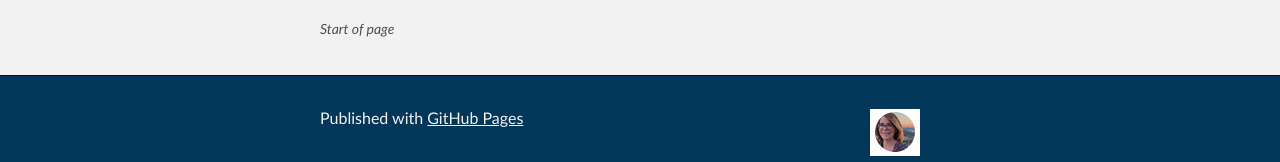
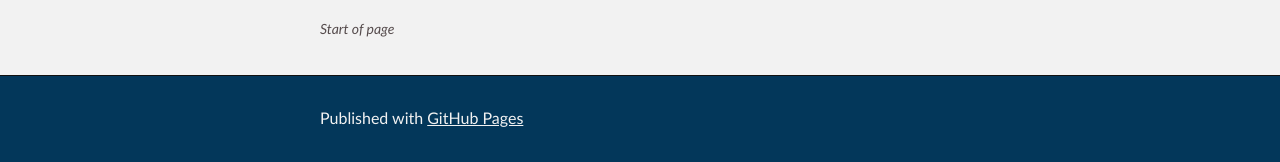
Before and after one commit to michelle-miller/michelle-miller.github.io, a Jekyll site: the page built from index.md, in a window 1280 px wide. Shown: the part 5799-5961 px from the top of the page. Built offline with Jekyll 4.4.1, drawn with Linux system fonts in a browser that asks for light colours; our own code applies the rules of GitHub Pages for plain Markdown files.

Commit message:
removing w, h

```diff
--- a/_sass/jekyll-theme-slate.scss
+++ b/_sass/jekyll-theme-slate.scss
@@ -436,11 +436,9 @@ Full-Width Styles
 .contact_link {
   display: inline;
   float: right;
-  width: 90px;
-  height:50px;
   text-indent: -5000px;
   overflow: hidden;
-  background: url(../images/user-icon.png) no-repeat bottom left;
+  background: url(../images/user-icon.png) no-repeat bottom right;
 }
 
 .zip_download_link:hover {
@@ -452,7 +450,7 @@ Full-Width Styles
 }
 
 .contact_link:hover {
-  background: url(../images/user-icon.png) no-repeat top left;
+  background: url(../images/user-icon.png) no-repeat top right;
 }
 
 #main_content_wrap {
```
